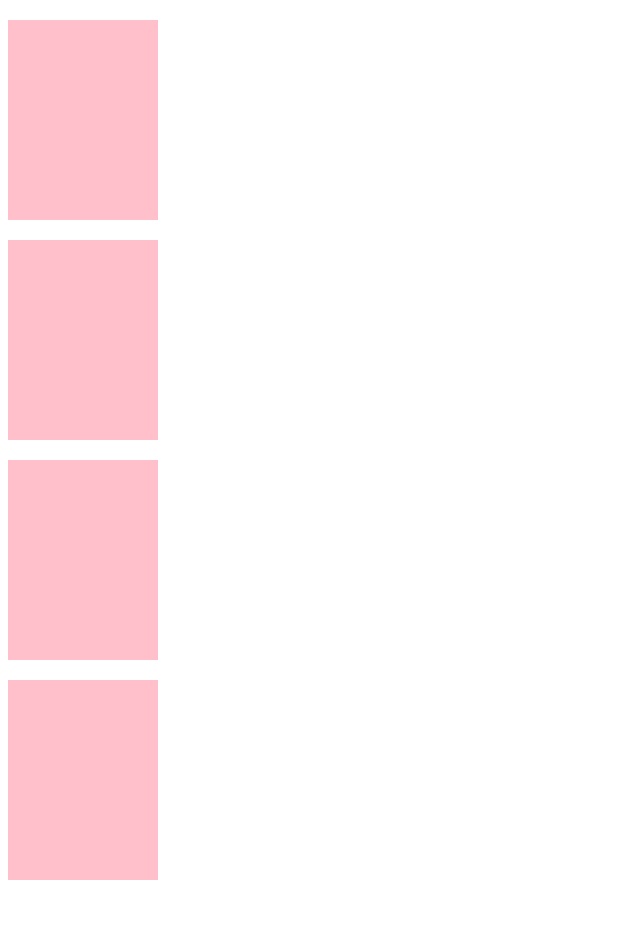
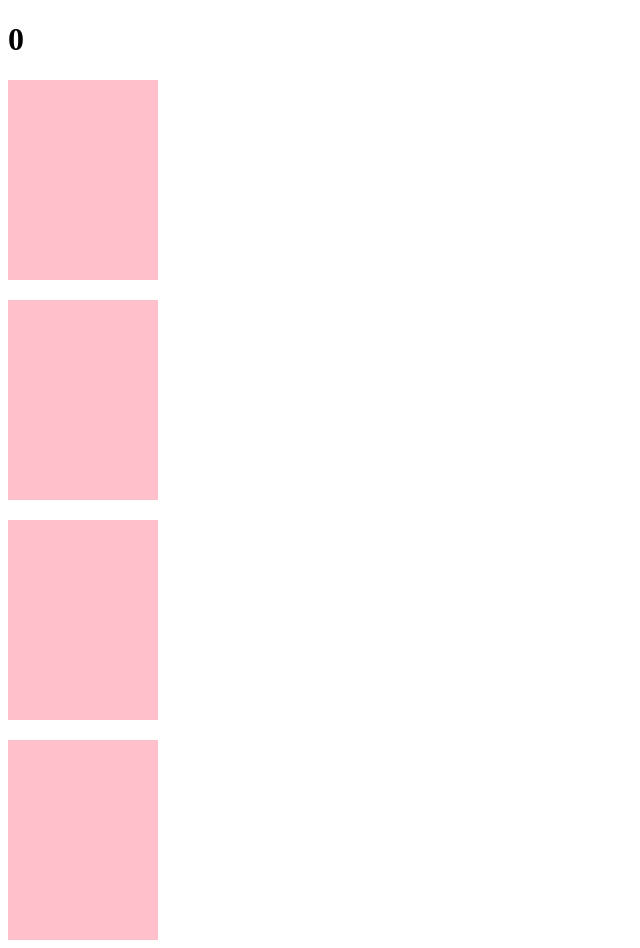
Before and after one commit to jnmasterjn/Matching-Game-React, a React (Vite) app in the folder my-app/: page / in a window 1280 px wide. Shown: the whole page, without its empty margins (0-640 px from the left). Before the commit the page ends 888 px from the top, so only its background shows below. Built offline with nearby package versions, Linux system fonts and the light colour scheme.

Commit message:
score stuff

```diff
--- a/my-app/src/App.jsx
+++ b/my-app/src/App.jsx
@@ -1,11 +1,22 @@
 import { useState } from 'react'
 import Container from './components/Container'
+import Score from './components/Score'
 
 function App() {
 
+  const [score,setScore]=useState(0)
+
   return (
     <>
-    <Container></Container>
+    <Score
+      steps={score}
+    />
+
+    <Container
+      score = {score}
+      setScore = {setScore}
+    />
+
     </>
   )
 }
--- a/my-app/src/components/Container.jsx
+++ b/my-app/src/components/Container.jsx
@@ -9,20 +9,32 @@ const OPTIONS = [
     {value: 1, visibility: false },
     {value: 2, visibility: false }]
 
-function Container(props){
+function Container({score, setScore}){
 
     const[options, setOptions] = useState(OPTIONS)
+    const[onCard, setOncard] = useState([]) //currently card (user現在在跟幾張牌interact)
 
-    let flip = (index) => {
+        // var newOncard = JSON.parse(JSON.stringify(onCard))
+        // newOncard.push(index) //存取翻的牌的index
+        // setOncard(newOncard)
+
+    let toggleOptions = (index) => {
         var newOption = JSON.parse(JSON.stringify(options)) //deep copy, 把options內的東西stringify然後parse, 傳給newOption
         newOption[index].visibility = !newOption[index].visibility //如果本來有顯示內容->隱藏; 如果原本就隱藏->顯示內容
         setOptions(newOption)
+    }
+
+    let flip = (index) => {
+        setScore(score+1)
+        toggleOptions(index)
+
     }
 
     return (
         <>
             {options.map((i, index) =>
                 <Card
+                    key={index}
                     visible={i.visibility}
                     onClick={() => flip(index)}
                     content={i.value}
--- a/my-app/src/components/Score.jsx
+++ b/my-app/src/components/Score.jsx
@@ -1,7 +1,9 @@
 
-function Score(){
+function Score({steps}){
 
-
+    return(
+        <h1>{steps}</h1>
+    )
 }
 
 export default Score
```
